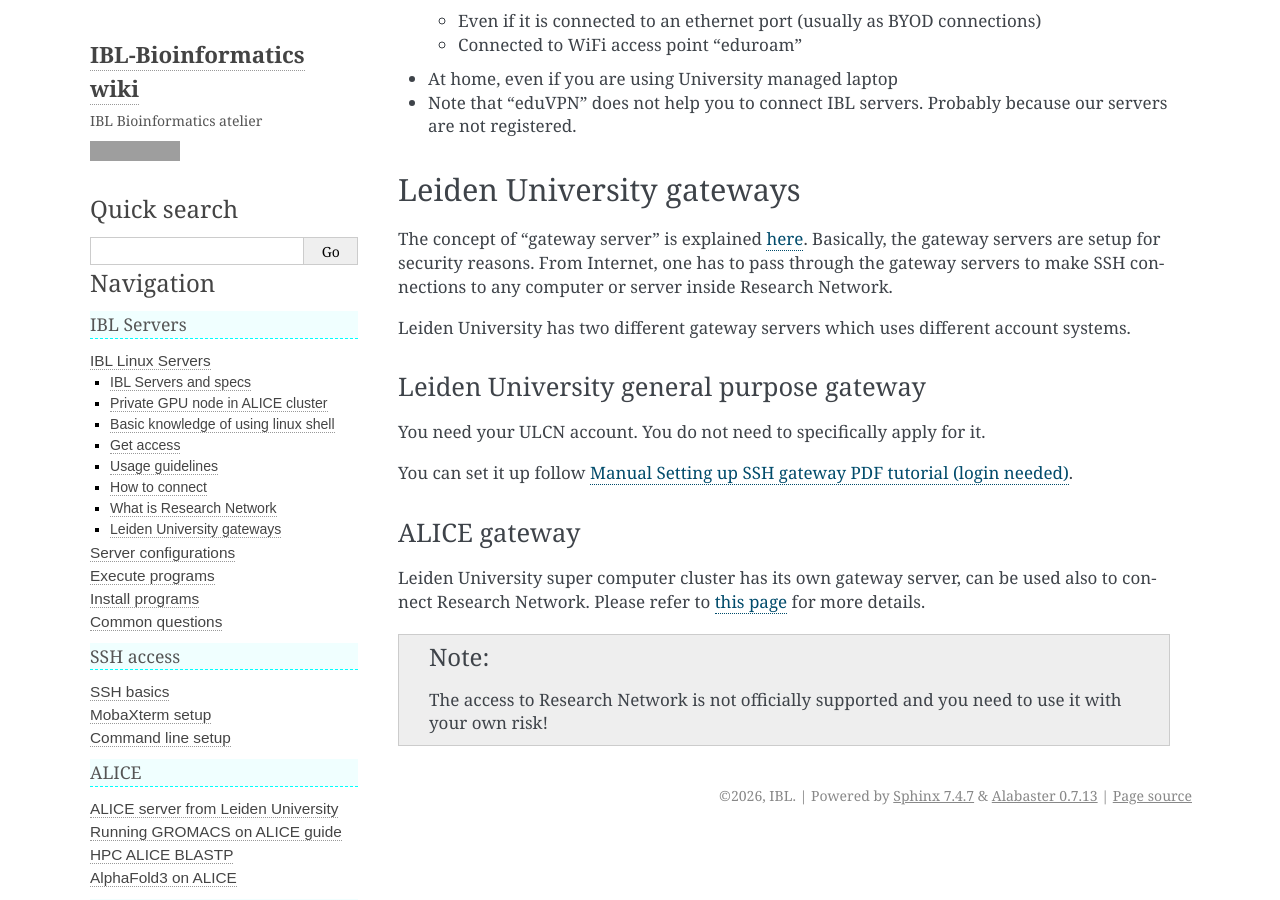
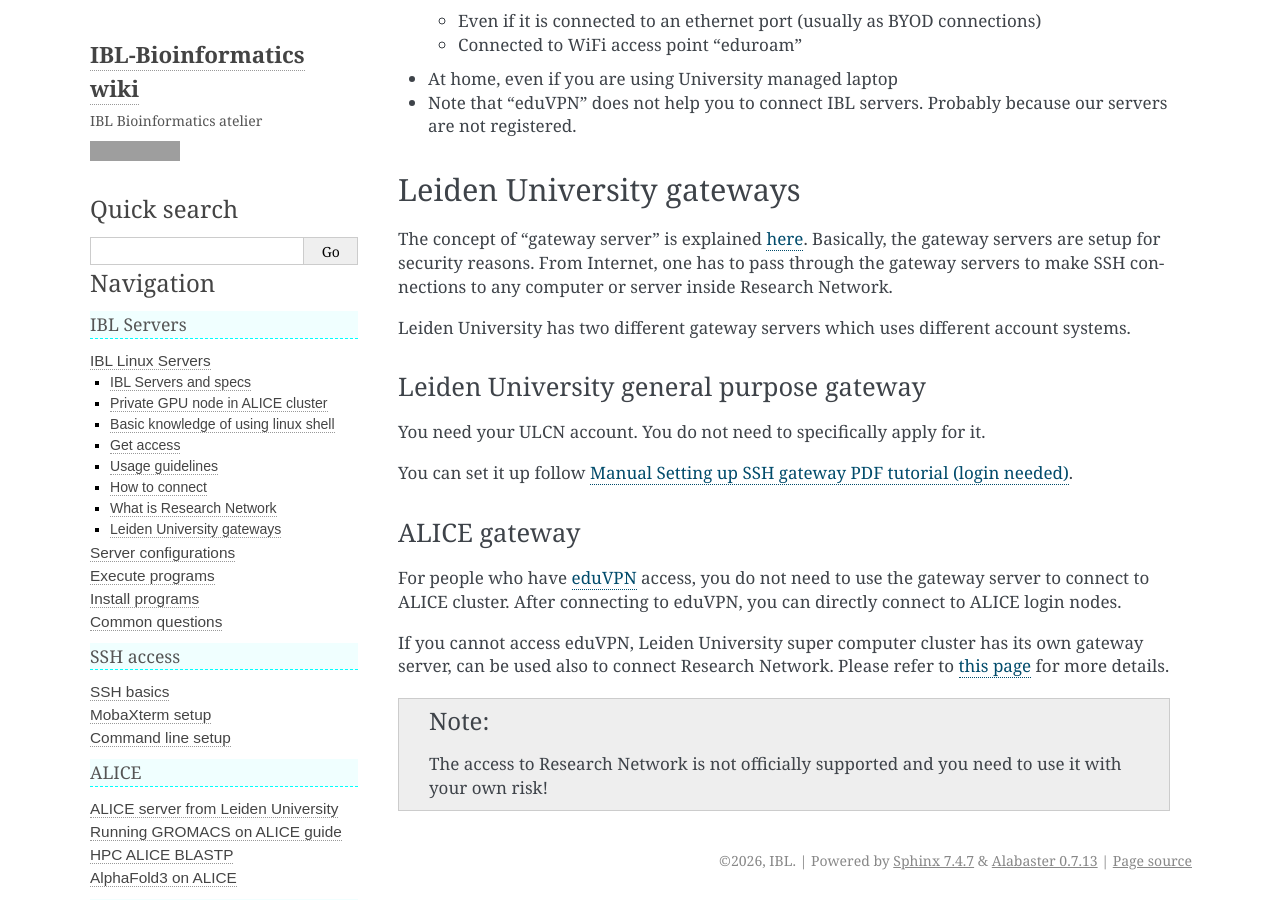
Before and after one commit to IBL-bioinfo/IBL-bioinformatics-wiki, a Sphinx documentation site: the page built from docs/source/IBL_servers/Intro.md, in a window 1280 px wide and 900 px high, scrolled down 5927 px. Built offline with Sphinx 7.4.7, drawn with Linux system fonts in a browser that asks for light colours; grey boxes are pictures that could not be loaded.

Commit message:
Update ALICE connection instructions to clarify eduVPN usage and shared folder access

````diff
--- a/docs/source/IBL_servers/Intro.md
+++ b/docs/source/IBL_servers/Intro.md
@@ -197,7 +197,9 @@ You can set it up follow [Manual Setting up SSH gateway PDF tutorial (login need
 
 ### ALICE gateway
 
-Leiden University super computer cluster has its own gateway server, can be used also to connect Research Network. Please refer to [this page](../alice/alice_ibl.md#how-to-get-an-account) for more details.
+For people who have [eduVPN](https://eduvpn.org/) access, you do not need to use the gateway server to connect to ALICE cluster. After connecting to eduVPN, you can directly connect to ALICE login nodes.
+
+If you cannot access eduVPN, Leiden University super computer cluster has its own gateway server, can be used also to connect Research Network. Please refer to [this page](../alice/alice_ibl.md#how-to-get-an-account) for more details.
 
 ```{note}
 The access to Research Network is not officially supported and you need to use it with your own risk!
````
Also changed, not shown: docs/source/alice/alice_ibl.md (+1 -1 lines), docs/source/ssh access/ssh access command line.md (+5 -0 lines), docs/source/ssh access/ssh access mobaxterm.md (+5 -0 lines).
